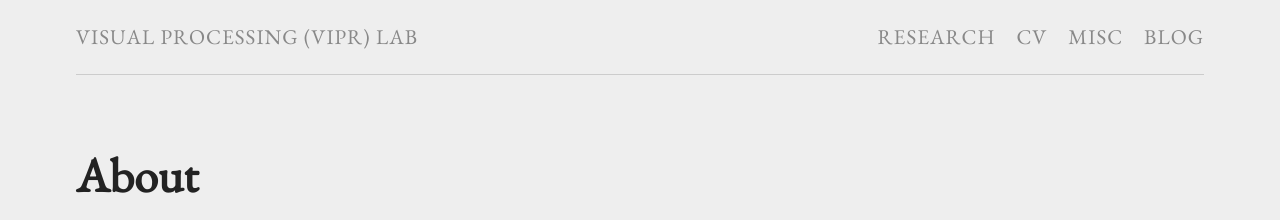
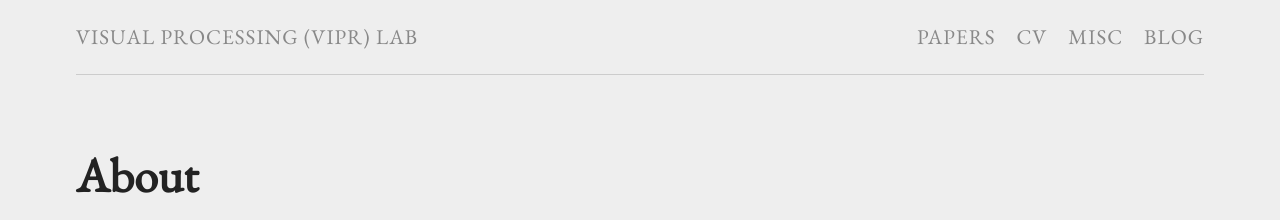
Before and after one commit to viprlab/viprlab.github.io, a Jekyll site: the page built from index.md, in a window 1280 px wide. Shown: the top 220 px of the page. Built offline with Jekyll 4.4.1, drawn with Linux system fonts in a browser that asks for light colours.

Commit message:
update menu

```diff
--- a/_data/menu.yml
+++ b/_data/menu.yml
@@ -1,12 +1,10 @@
-- title: "Research"
+- title: "Papers"
   href: "/research/"
-
   subcategories:
   - subtitle: "Item 1"
     subhref: "/miscellany/item-1/"
   - subtitle: "Item 2"
     subhref: "/miscellany/item-2/"
-
 
 - title: "CV"
   href: "/cv/"
```
